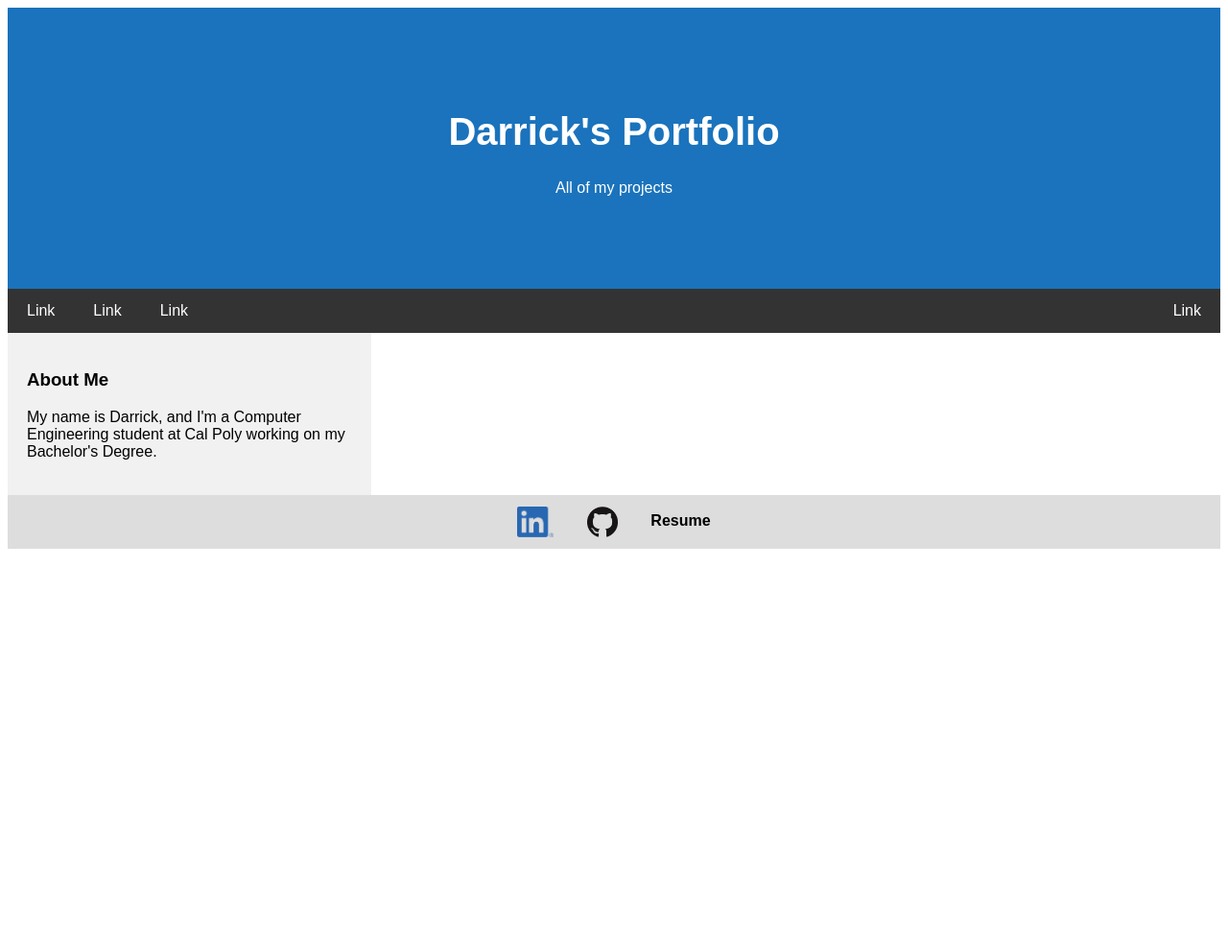
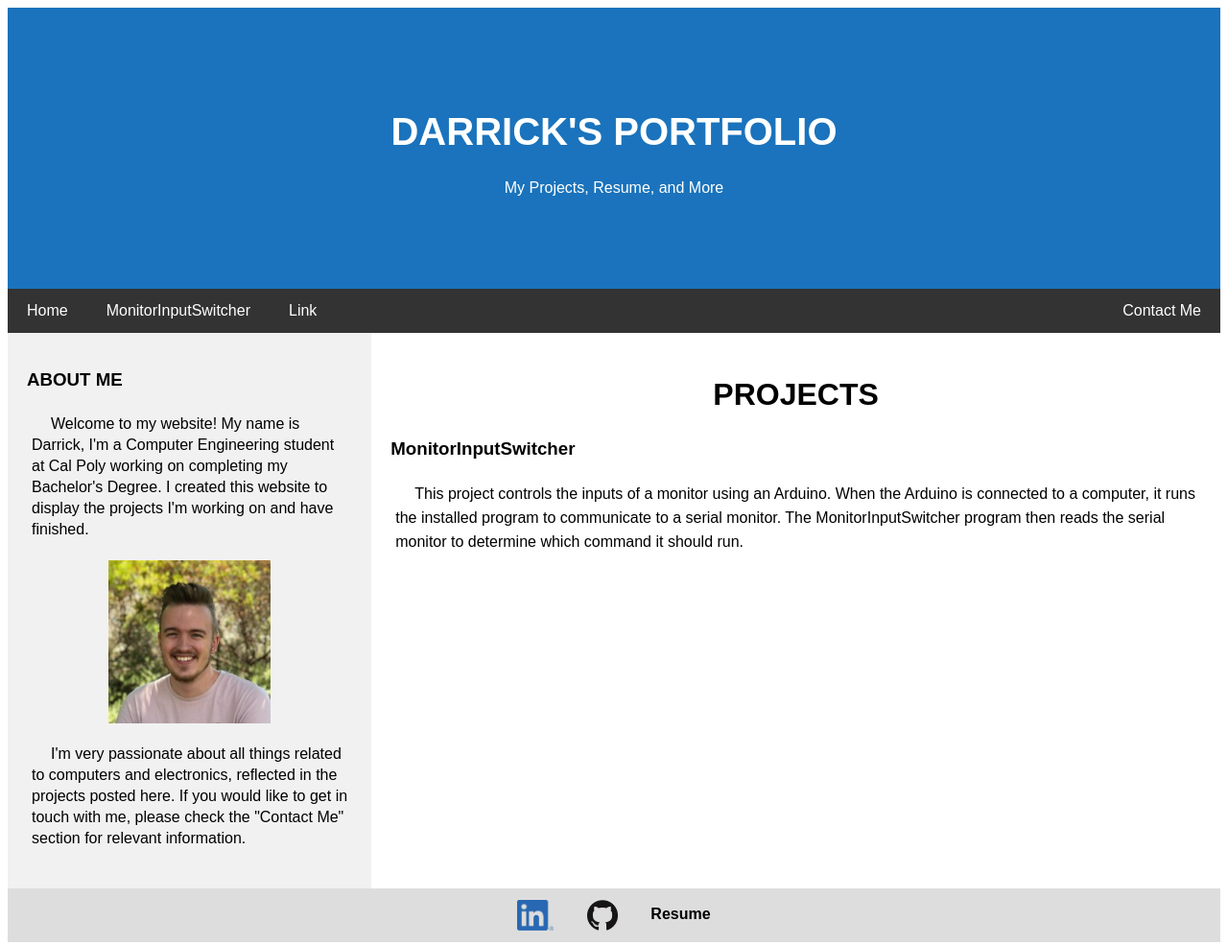
Before and after one commit to Darrick-Oliver/Darrick-Oliver.github.io, a plain HTML site: page index.html in a window 1280 px wide. Shown: the whole page at 96% size. Before the commit the page ends 800 px from the top, so only its background shows below. Drawn offline with Linux system fonts and the light colour scheme.

Commit message:
Added contact page and modified landing page

```diff
--- a/index.html
+++ b/index.html
@@ -1,34 +1,46 @@
 <!DOCTYPE html>
 <html lang="en">
     <head>
-        <title>Darrick's Website</title>
+        <title>Darrick's Portfolio</title>
+        <link rel="icon" href="images/web-icon.png" type="image/png" sizes="16x16">
         <meta charset="UTF-8">
         <meta name="viewport" content="width=device-width, initial-scale=1.0">
         <link rel="stylesheet" href="styles.css">
     </head>
     <body>
         <div class="header">
-            <h1>Darrick's Portfolio</h1>
-            <p>All of my projects</p>
+            <h1>DARRICK'S PORTFOLIO</h1>
+            <p>My Projects, Resume, and More</p>
         </div>
 
         <div class="navbar">
+            <a href="index.html">Home</a>
+            <a href="#">MonitorInputSwitcher</a>
             <a href="#">Link</a>
-            <a href="#">Link</a>
-            <a href="#">Link</a>
-            <a href="#" class="right">Link</a>
+            <a href="contact-me.html" class="right">Contact Me</a>
         </div>
 
         <div class="row">
             <div class="side">
-                <h3>About Me</h3>
+                <h3>ABOUT ME</h3>
                 <p>
-                    My name is Darrick, and I'm a Computer Engineering student at Cal Poly working on my Bachelor's Degree.
+                    Welcome to my website! My name is Darrick, I'm a Computer Engineering student at Cal Poly working on completing my Bachelor's Degree. I created this
+                    website to display the projects I'm working on and have finished.
                 </p>
-                <!-- Add picture of myself and more info -->
+                <img src="images/Darrick.jpg" alt="Picture of Me" class="center">
+                <p>
+                    I'm very passionate about all things related to computers and electronics, reflected in the projects posted here. If you would like to get in touch
+                    with me, please check the "Contact Me" section for relevant information.
+                </p>
             </div>
             <div class="main">
-                <h3></h3>
+                <h2>PROJECTS</h2>
+                <h3>MonitorInputSwitcher</h3>
+                <p>
+                    This project controls the inputs of a monitor using an Arduino. When the Arduino is connected to a computer, it runs the installed program to communicate to
+                    a serial monitor. The MonitorInputSwitcher program then reads the serial monitor to determine which command it should run.
+                </p>
+                <!-- Add picture of the device and more info -->
             </div>
         </div>
 
--- a/styles.css
+++ b/styles.css
@@ -15,6 +15,13 @@ body {
 
 .header h1 {
   font-size: 40px;
+}
+
+.center {
+  display: block;
+  margin-left: auto;
+  margin-right: auto;
+  width: 50%;
 }
 
 .navbar {
@@ -54,11 +61,28 @@ body {
   padding: 20px;
 }
 
+.side p {
+  text-indent: 20px;
+  padding: 5px;
+  line-height: 22px;
+}
+
 /* Right Column */
 .main {
   flex: 70%;
   background-color: white;
   padding: 20px;
+}
+
+.main h2 {
+  font-size: 32px;
+  text-align: center;
+}
+
+.main p {
+  text-indent: 20px;
+  padding: 5px;
+  line-height: 25px;
 }
 
 @media screen and (max-width: 650px) {
@@ -90,5 +114,13 @@ body {
 }
 
 .footer a:hover {
-    background-color: rgb(177, 177, 177)
+  background-color: rgb(177, 177, 177);
 }
+
+/* Contact Me */
+.contact {
+  text-align: center;
+  padding: 20px;
+  margin-left: 10%;
+  margin-right: 10%;
+}
```
Also changed, not shown: contact-me.html (added, +42 -0 lines), images/Darrick.jpg (added), images/web-icon.png (added). Lines whose indentation alone changed are shown as unchanged.
